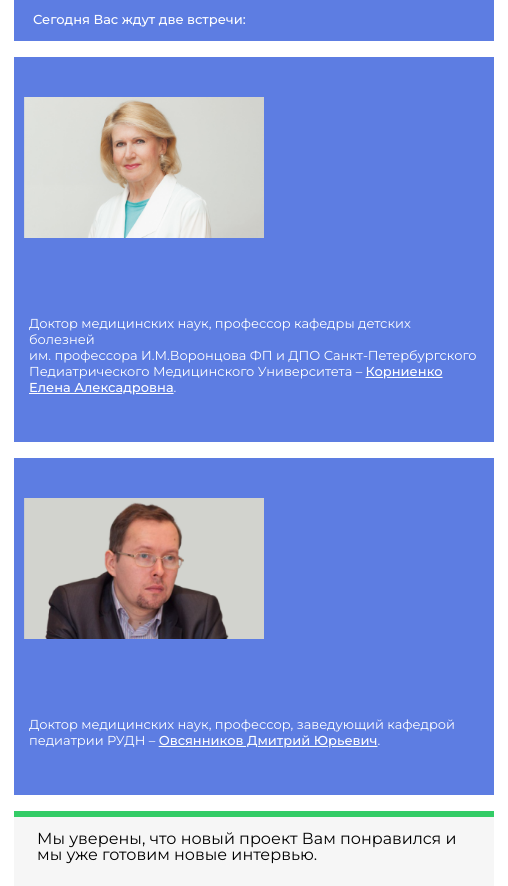
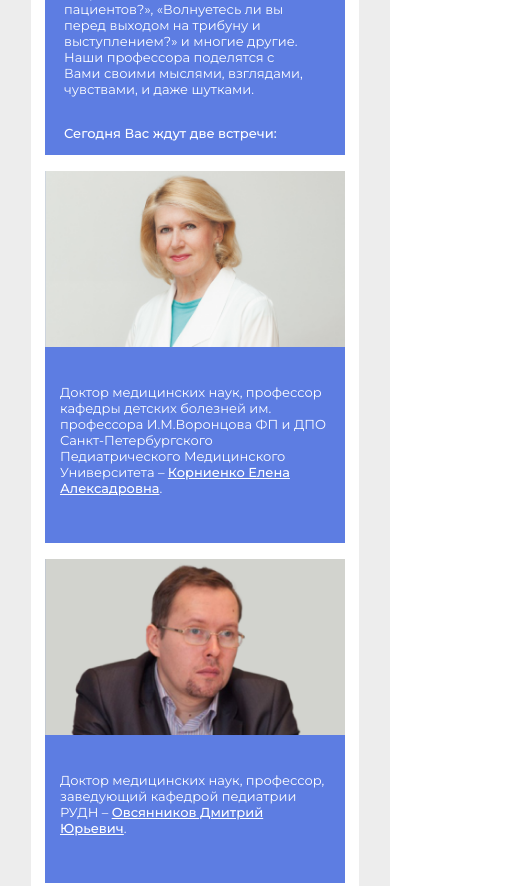
Before and after one commit to Pustovalov95/email_test, a plain HTML site: page index.html in a window 390 px wide. Shown: the part 715-1601 px from the top of the page, 508 px wide, since content can reach past the window. Drawn offline with Linux system fonts and the light colour scheme.

Commit message:
Add files via upload

```diff
--- a/index.html
+++ b/index.html
@@ -139,20 +139,59 @@
 		}
 		@media (max-width: 680px) {
 			.table-680 {
-				width: 500px !important;
+				width: 580px !important;
 			}
 			.table-652 {
-				width: 480px !important;
+				width: 560px !important;
 			}
 			.image {
 				padding: 40px 10px;
 				width: 240px;
 			}
+			br {
+				display: none;
+			}
+		}
+		@media (max-width: 580px) {
+			.table-680 {
+				width: 480px !important;
+			}
+			.table-652 {
+				width: 440px !important;
+			}
+			.image {
+				display: block !important;
+				padding: 0;
+				width: 440px;
+			}
 			.image img {
+				width: 440px;
+			}
+			.mitting td {
+				display: block;
+			}
+			br {
+				display: none;
+			}
+		}
 
+		@media (max-width: 480px) {
+			.table-680 {
+				width: 320px !important;
 			}
-			.text_photo {
-				float: inline-end;
+			.table-652 {
+				width: 300px !important;
+			}
+			.image {
+				display: block !important;
+				padding: 0;
+				width: 300px;
+			}
+			.footer__img {
+				padding: 17px 9px 21px 0px;
+			}
+			br {
+				display: none;
 			}
 		}
 	</style>
@@ -169,7 +208,7 @@
 							<table class="table-652" cellpadding="0" cellspacing="0"  align="center">
 								<tr>
 									<td align="left" class="logo">
-										<img src="logo.png" alt="logo" />
+										<img src="https://github.com/Pustovalov95/email_test/blob/main/logo.png?raw=true" alt="logo" />
 									</td>
 								</tr>
 							</table>
@@ -180,7 +219,7 @@
 							<table class="table-652" cellpadding="0" cellspacing="0"  align="center">
 								<tr>
 									<td class="banner" align="center" bgcolor="#ffffff">
-										<img src="bg1.jpg" alt="">
+										<img src="https://github.com/Pustovalov95/email_test/blob/main/bg1.jpg?raw=true" alt="">
 									</td>
 								</tr>
 							</table>
@@ -233,10 +272,10 @@
 					</tr>
 					<tr>   <!-- первая встреча -->
 						<td>
-							<table class="table-652" cellpadding="0" cellspacing="0"  align="center"  bgcolor="#5D7DE2">
+							<table class="table-652 mitting" cellpadding="0" cellspacing="0"  align="center"  bgcolor="#5D7DE2">
 								<tr>
 									<td  class="image" >
-										<img src="woman_photo.png" alt="">
+										<img src="https://github.com/Pustovalov95/email_test/blob/main/woman_photo.png?raw=true" alt="">
 									</td>
 									<td class="text_photo"   style="font-family: arial, sans-serif, 'Montserrat';">
 										Доктор медицинских наук, профессор кафедры детских болезней <br> им. профессора И.М.Воронцова ФП и ДПО Санкт-Петербургского Педиатрического Медицинского Университета – <span class="text_span">Корниенко Елена Алексадровна</span>.
@@ -252,10 +291,10 @@
 					</tr>
 					<tr>   <!-- вторая встреча -->
 						<td>
-							<table class="table-652" cellpadding="0" cellspacing="0"  align="center" height="172" bgcolor="#5D7DE2">
+							<table class="table-652 mitting" cellpadding="0" cellspacing="0"  align="center" height="172" bgcolor="#5D7DE2">
 								<tr>
 									<td align="left" class="image"  >
-										<img src="man_photo.png" alt="">
+										<img src="https://github.com/Pustovalov95/email_test/blob/main/man_photo.png?raw=true" alt="">
 									</td>
 									<td bgcolor="#5D7DE2" class="text_photo"   style="font-family: arial, sans-serif, 'Montserrat';">
 										Доктор медицинских наук, профессор, заведующий кафедрой педиатрии РУДН – <span class="text_span">Овсянников Дмитрий Юрьевич</span>.
@@ -314,10 +353,10 @@
 										Ждем вас на нашем сайте!
 									</td>
 									<td class="footer__img" align="right" width="142">
-										<a href="#"><img src="facebook_logo.png" alt=""></a>
-										<a href="#"><img src="instagram_logo.png" alt=""></a>
-										<a href="#"><img src="vk_logo.png" alt=""></a>
-										<a href="#"><img src="twitter_logo.png" alt=""></a>
+										<a href="#"><img src="https://github.com/Pustovalov95/email_test/blob/main/facebook_logo.png?raw=true" alt=""></a>
+										<a href="#"><img src="https://github.com/Pustovalov95/email_test/blob/main/instagram_logo.png?raw=true" alt=""></a>
+										<a href="#"><img src="https://github.com/Pustovalov95/email_test/blob/main/vk_logo.png?raw=true" alt=""></a>
+										<a href="#"><img src="https://github.com/Pustovalov95/email_test/blob/main/twitter_logo.png?raw=true" alt=""></a>
 									</td>
 								</tr>
 							</table>
```
